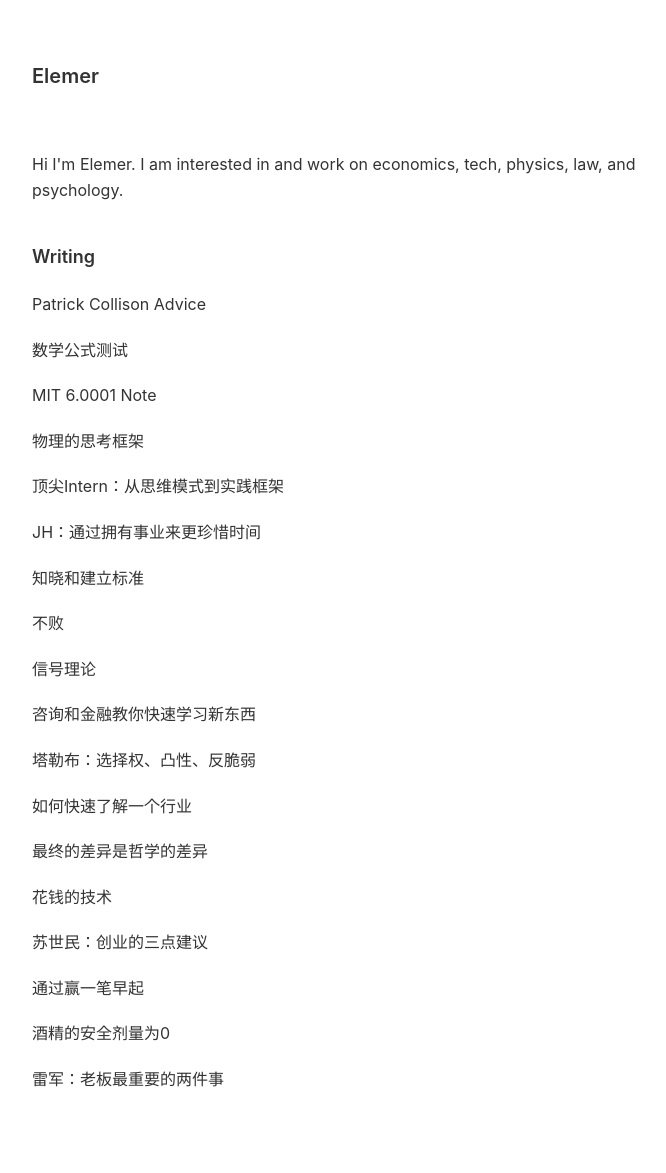
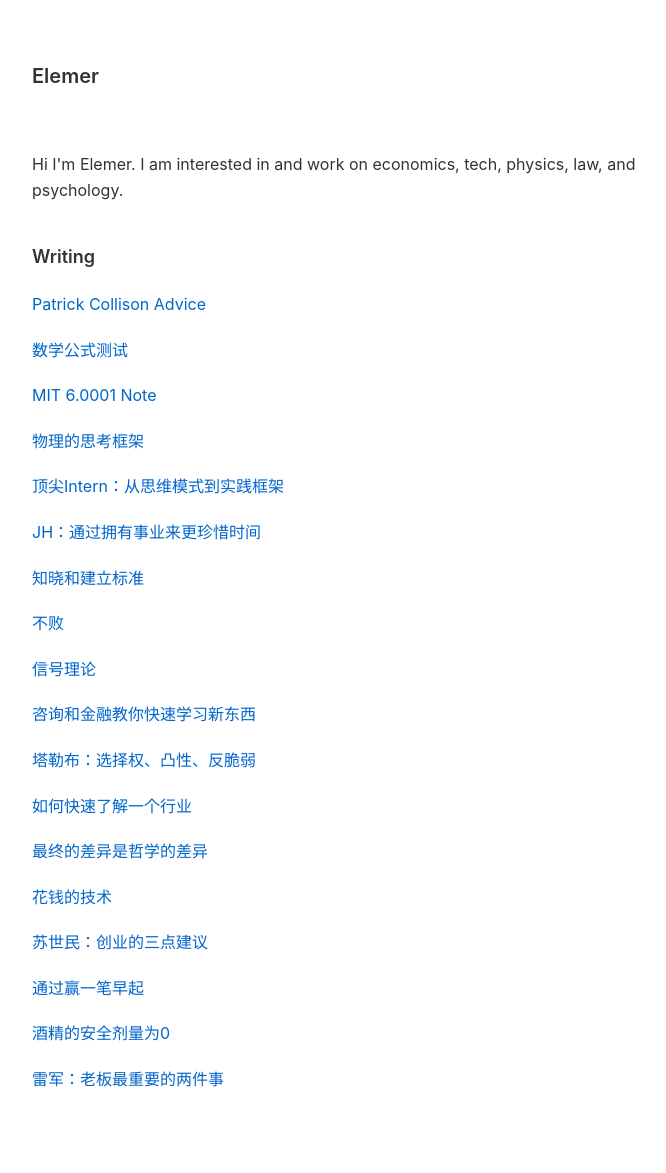
Before and after one commit to elemer1/elemer1.github.io, a Jekyll site: the page built from index.html, in a window 1280 px wide. Shown: the whole page, without its empty margins (303-969 px from the left). Built offline with Jekyll 4.4.1, drawn with Linux system fonts in a browser that asks for light colours.

Commit message:
UI: default blue link color for article list

```diff
--- a/_layouts/default.html
+++ b/_layouts/default.html
@@ -40,8 +40,8 @@
     main a:hover{text-decoration:underline}
     .post-list{list-style:none;padding:0}
     .post-list li{margin:20px 0}
-    .post-list a,.post-list a:link,.post-list a:visited{color:#333;text-decoration:none}
-    .post-list a:hover{color:#0066cc}
+    .post-list a,.post-list a:link,.post-list a:visited{color:#0066cc;text-decoration:none}
+    .post-list a:hover{text-decoration:underline}
   </style>
 
   {% if page.math %}
```
